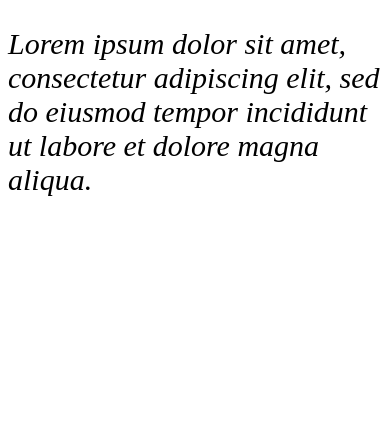
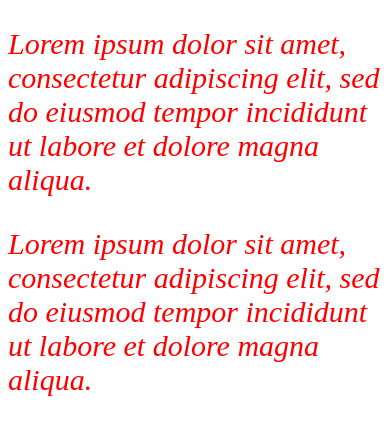
Before and after one commit to ESijo/Code-Academy-Project, a plain HTML site: page index.html in a window 390 px wide. Shown: the part 61-496 px from the top of the page. Drawn offline with Linux system fonts and the light colour scheme.

Commit message:
Media query

```diff
--- a/index.html
+++ b/index.html
@@ -8,5 +8,6 @@
     <body>
         <h1>Hello Github</h1>
         <p>Lorem ipsum dolor sit amet, consectetur adipiscing elit, sed do eiusmod tempor incididunt ut labore et dolore magna aliqua. </p>
+        <p>Lorem ipsum dolor sit amet, consectetur adipiscing elit, sed do eiusmod tempor incididunt ut labore et dolore magna aliqua. </p>
     </body>
 </html>
--- a/style.css
+++ b/style.css
@@ -6,3 +6,9 @@ p {
     font-size: 30px;
     font-style: italic;
 }
+
+@media (max-width: 800px) {
+    body {
+        color: red;
+    }
+}
```
